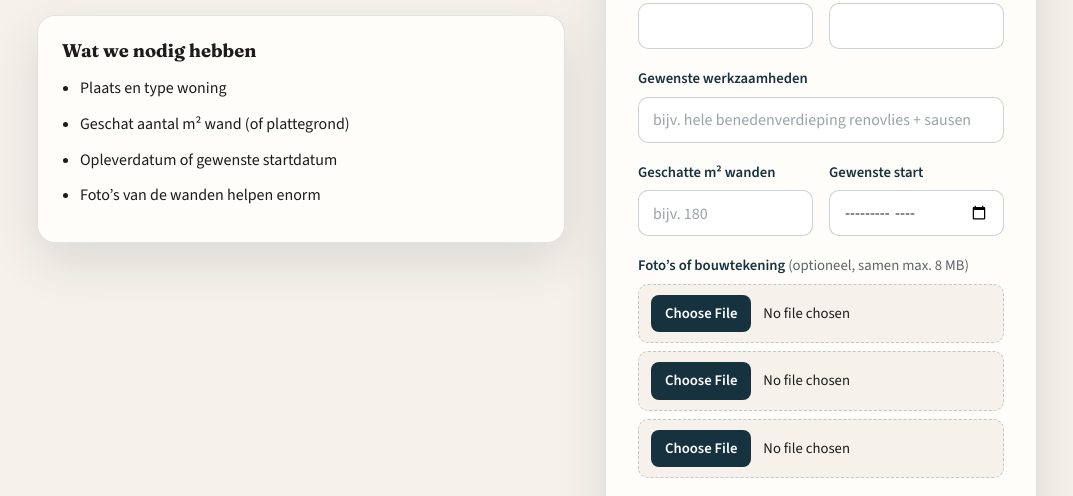
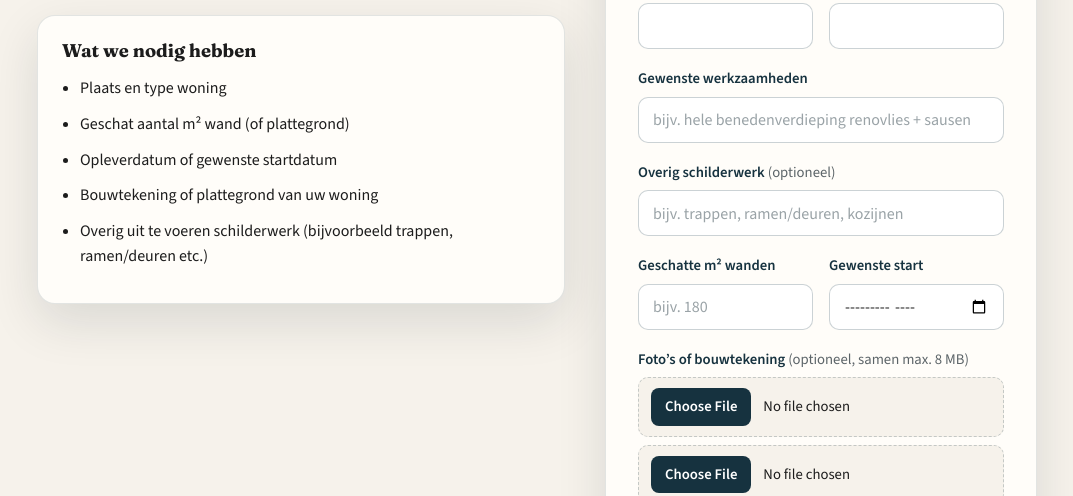
Before and after one commit to mcwilliam82/renovliesnoord, a plain HTML site: page offerte.html in a window 1280 px wide. Shown: the part 296-792 px from the top of the page, without its empty margins (103-1176 px from the left). Drawn offline with nearby package versions, Linux system fonts and the light colour scheme.

Commit message:
Offerte: lijstje aangepast, veld overig schilderwerk

```diff
--- a/offerte.html
+++ b/offerte.html
@@ -40,7 +40,8 @@
             <li>Plaats en type woning</li>
             <li>Geschat aantal m² wand (of plattegrond)</li>
             <li>Opleverdatum of gewenste startdatum</li>
-            <li>Foto’s van de wanden helpen enorm</li>
+            <li>Bouwtekening of plattegrond van uw woning</li>
+            <li>Overig uit te voeren schilderwerk (bijvoorbeeld trappen, ramen/deuren etc.)</li>
           </ul>
         </div>
       </div>
@@ -53,6 +54,7 @@
           <div class="field"><label for="email">E-mail</label><input id="email" name="email" type="email" autocomplete="email" required></div>
           <div class="field"><label for="telefoon">Telefoon</label><input id="telefoon" name="telefoon" type="tel" autocomplete="tel" required></div>
           <div class="field full"><label for="dienst">Gewenste werkzaamheden</label><input id="dienst" name="dienst" placeholder="bijv. hele benedenverdieping renovlies + sausen"></div>
+          <div class="field full"><label for="schilderwerk">Overig schilderwerk <span class="optional">(optioneel)</span></label><input id="schilderwerk" name="schilderwerk" placeholder="bijv. trappen, ramen/deuren, kozijnen"></div>
           <div class="field"><label for="m2">Geschatte m² wanden</label><input id="m2" name="m2" inputmode="numeric" placeholder="bijv. 180"></div>
           <div class="field"><label for="datum">Gewenste start</label><input id="datum" name="datum" type="month"></div>
           <div class="field full">
```
